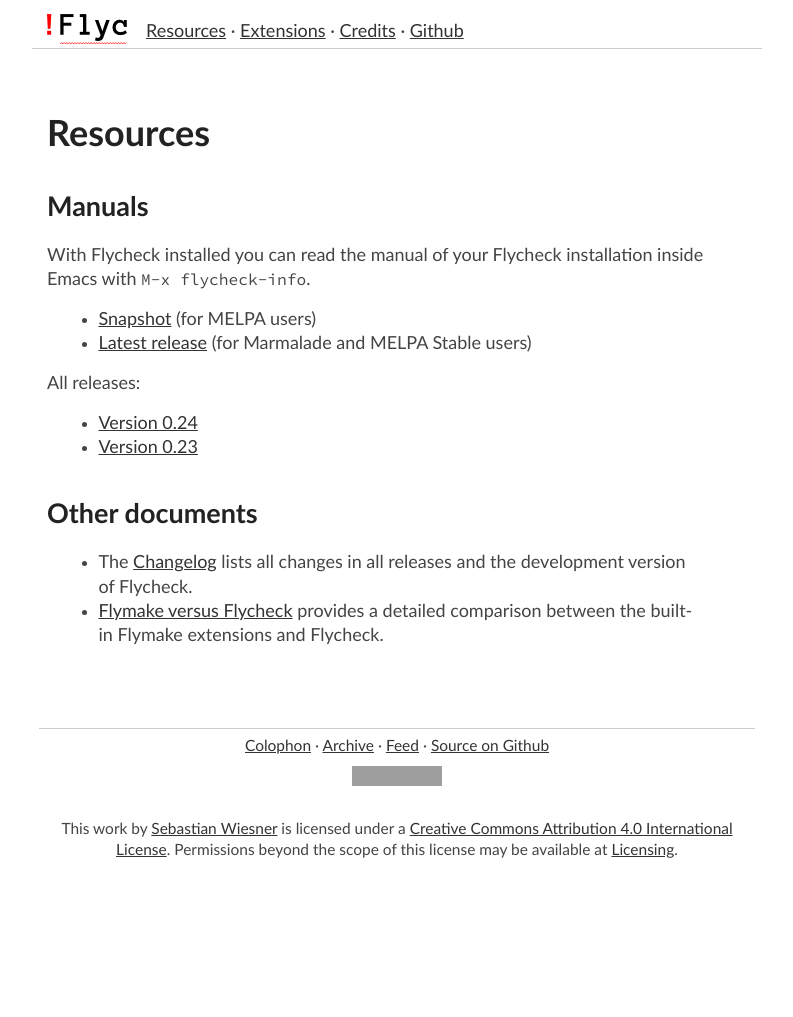
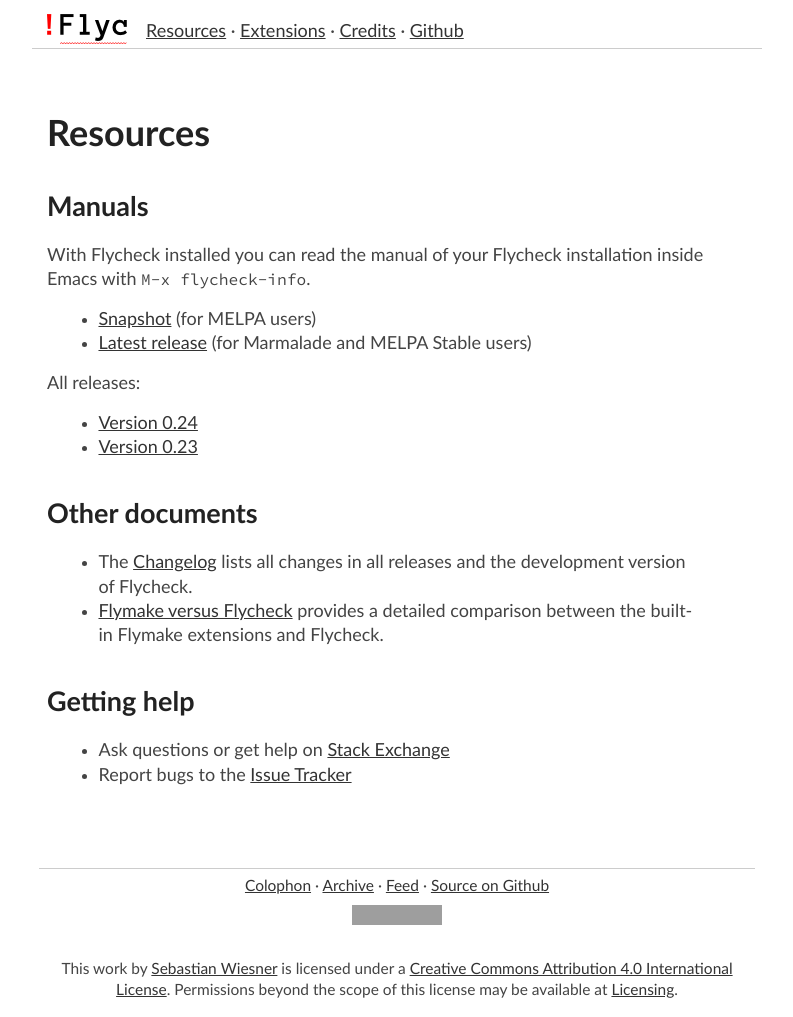
Before and after one commit to cmarqu/flycheck.github.io, a Jekyll site: the page built from resources.md, in a window 1280 px wide. Shown: the whole page, without its empty margins (243-1036 px from the left). Built offline with Jekyll 4.4.1, drawn with Linux system fonts in a browser that asks for light colours; before the commit the page ends 900 px from its top, so only the background shows below that; grey boxes are pictures that could not be loaded.

Commit message:
Add stack exchange and issue tracker to resources

```diff
--- a/resources.md
+++ b/resources.md
@@ -31,3 +31,11 @@
 - [Flymake versus Flycheck]({{site.baseurl}}/flycheck-versus-flymake.html)
   provides a detailed comparison between the built-in Flymake extensions and
   Flycheck.
+
+Getting help
+============
+
+- Ask questions or get help on
+  [Stack Exchange](https://emacs.stackexchange.com/questions/tagged/flycheck)
+- Report bugs to the
+  [Issue Tracker](https://github.com/flycheck/flycheck/issues)
```
